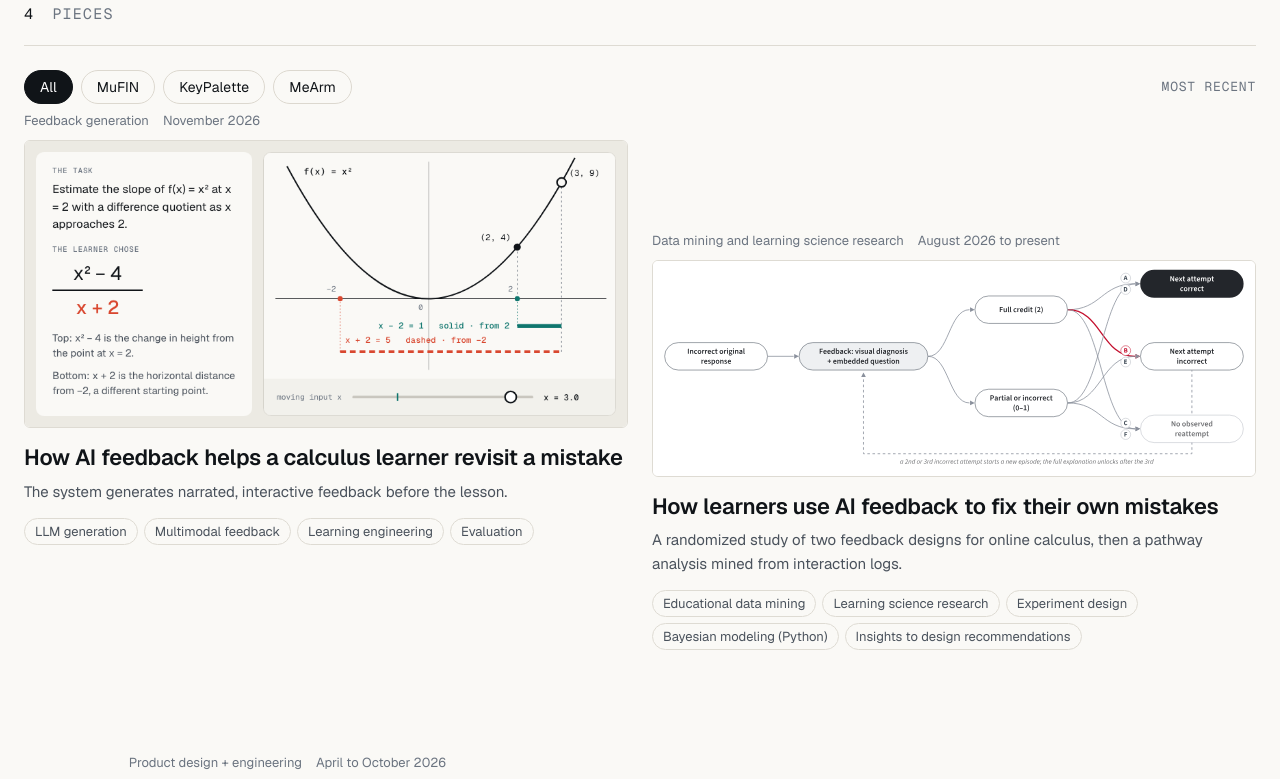
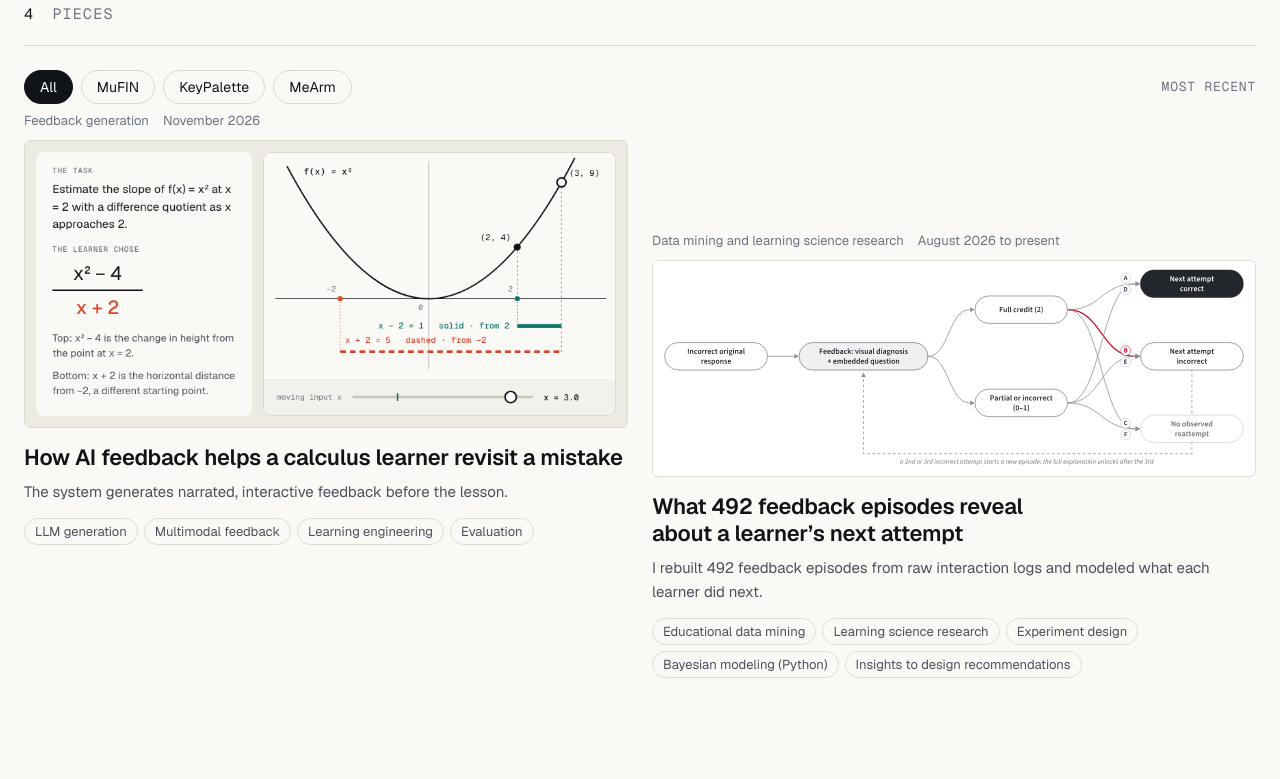
Before and after one commit to FriedFishZYr/FriedFishZYr.github.io, a plain HTML site: page index.html in a window 1280 px wide. Shown: the part 1670-2449 px from the top of the page. Drawn offline with nearby package versions, Linux system fonts and the light colour scheme.

Commit message:
Retitle the MuFIN pathway analysis so it reads apart from the generation article
The two MuFIN pieces had near-identical titles and the pathway description
led with the team's randomized study. The pathway piece now leads with the
492-episode log analysis, on its own page, in the home page lists and in
the link preview.

```diff
--- a/index.html
+++ b/index.html
@@ -52,7 +52,7 @@
               <div class="dd__panel" id="dd-work" hidden>
                 <ul role="list">
                   <li><a href="/work/mufin-generation/"><span class="dd__k">MuFIN</span>How AI feedback helps a calculus learner revisit a mistake</a></li>
-                  <li><a href="/work/mufin/"><span class="dd__k">MuFIN</span>How learners use AI feedback to fix their own mistakes</a></li>
+                  <li><a href="/work/mufin/"><span class="dd__k">MuFIN</span>What 492 feedback episodes reveal about a learner’s next attempt</a></li>
                   <li><a href="/work/keypalette/"><span class="dd__k">KeyPalette</span>Design a keycap colorway before you buy it</a></li>
                   <li><a href="/work/mearm/"><span class="dd__k">MeArm</span>Making robot code visible to beginners</a></li>
                   <li class="dd__all"><a href="#work">All work</a></li>
@@ -115,7 +115,7 @@
             <p class="proj__desc">AI feedback for online calculus with Carnegie Mellon’s MuFIN group: how the feedback was generated, and what each learner did right after answering the feedback’s own question.</p>
             <ul class="proj__links" role="list">
               <li><a href="/work/mufin-generation/">How AI feedback helps a calculus learner revisit a mistake <span aria-hidden="true">→</span></a></li>
-              <li><a href="/work/mufin/">How learners use AI feedback to fix their own mistakes <span aria-hidden="true">→</span></a></li>
+              <li><a href="/work/mufin/">What 492 feedback episodes reveal about a learner’s next attempt <span aria-hidden="true">→</span></a></li>
             </ul>
           </li>
           <li class="proj" data-slide>
@@ -192,8 +192,8 @@
             </div>
             <div class="feat__text">
               <p class="feat__meta"><span class="feat__tag">Data mining and learning science research</span><span>August 2026 to present</span></p>
-              <h3 class="feat__title"><a href="/work/mufin/">How learners use AI feedback to fix their own mistakes</a></h3>
-              <p class="feat__desc">A randomized study of two feedback designs for online calculus, then a pathway analysis mined from interaction logs: what each learner did right after answering the feedback’s own question.</p>
+              <h3 class="feat__title"><a href="/work/mufin/">What 492 feedback episodes reveal about a learner’s next attempt</a></h3>
+              <p class="feat__desc">I rebuilt 492 feedback episodes from raw interaction logs and modeled what each learner did next. A full-credit answer to the feedback’s own question went with a 30-point higher chance of fixing the original problem, and 32 cases show where that signal breaks.</p>
               <p class="feat__cta" aria-hidden="true">Read case study →</p>
             </div>
           </li>
@@ -270,8 +270,8 @@
             <img src="/assets/home/episode-pathways-card.svg" width="1164" height="415" loading="lazy" decoding="async"
                  alt="Episode pathways: an incorrect original response leads to feedback (visual diagnosis and embedded question), then to a last embedded score of full credit or partial/incorrect, then to the next attempt on the same problem: correct, incorrect, or no observed reattempt. Six paths are labeled A to F; path B, full credit then incorrect, is highlighted.">
           </div>
-          <h3 class="piece__title"><a href="/work/mufin/">How learners use AI feedback to fix their own mistakes</a></h3>
-          <p class="piece__desc">A randomized study of two feedback designs for online calculus, then a pathway analysis mined from interaction logs.</p>
+          <h3 class="piece__title"><a href="/work/mufin/">What 492 feedback episodes reveal about a learner’s next attempt</a></h3>
+          <p class="piece__desc">I rebuilt 492 feedback episodes from raw interaction logs and modeled what each learner did next.</p>
           <ul class="tags" role="list" aria-label="Skills"><li>Educational data mining</li><li>Learning science research</li><li>Experiment design</li><li>Bayesian modeling (Python)</li><li>Insights to design recommendations</li></ul>
         </li>
         <li class="piece piece--3" data-project="keypalette">
```
Also changed, not shown: work/mufin/index.html (+7 -7 lines), 1 other file.
